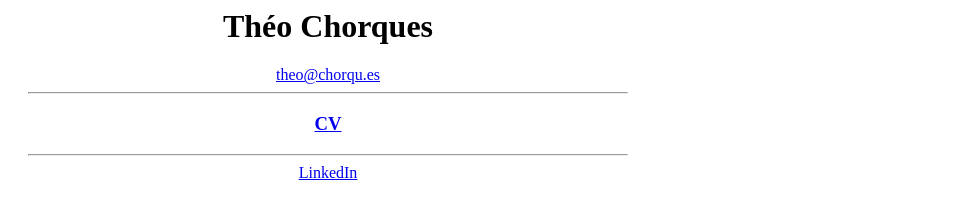
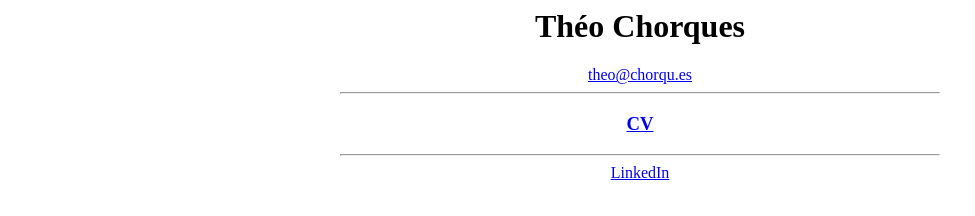
Before and after one commit to tzeo/theo.chorqu.es, a plain HTML site: page index.html in a window 1280 px wide. Shown: the whole page, without its empty margins (0-975 px from the left). Drawn offline with Linux system fonts and the light colour scheme.

Commit message:
Update style.css

```diff
--- a/style.css
+++ b/style.css
@@ -3,4 +3,6 @@ body {
   padding-right: 20px;
    padding-left: 20px;
   max-width: 600px;
+  margin-left: auto;
+  margin-right: auto
       }
```
